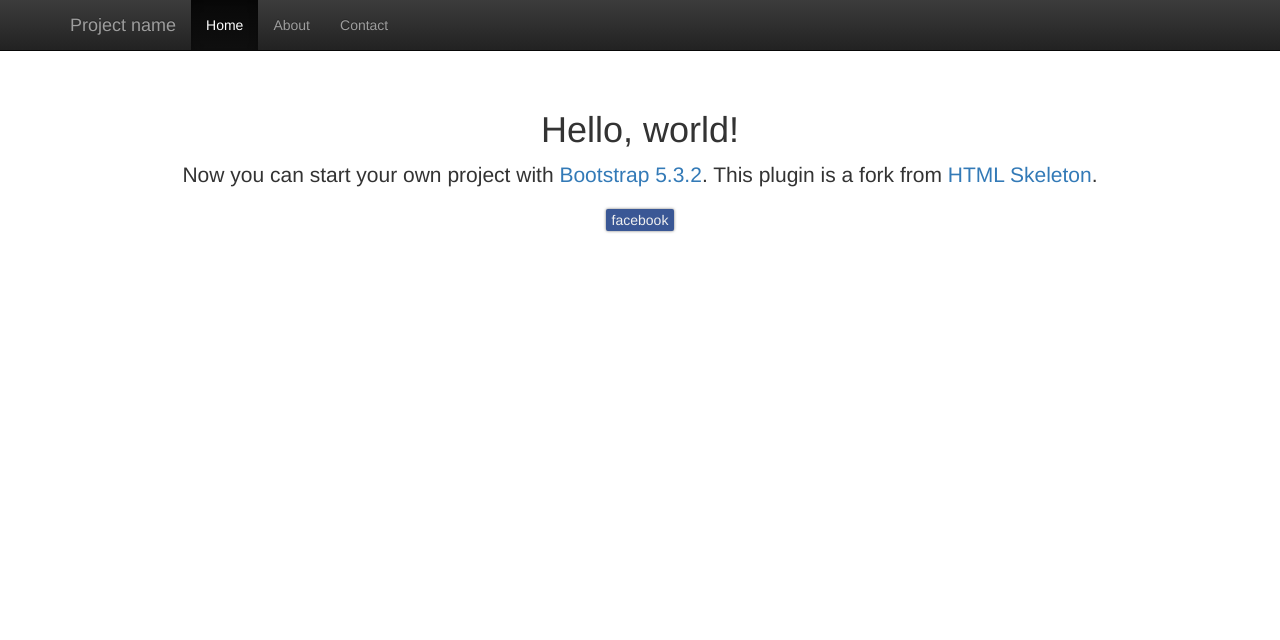
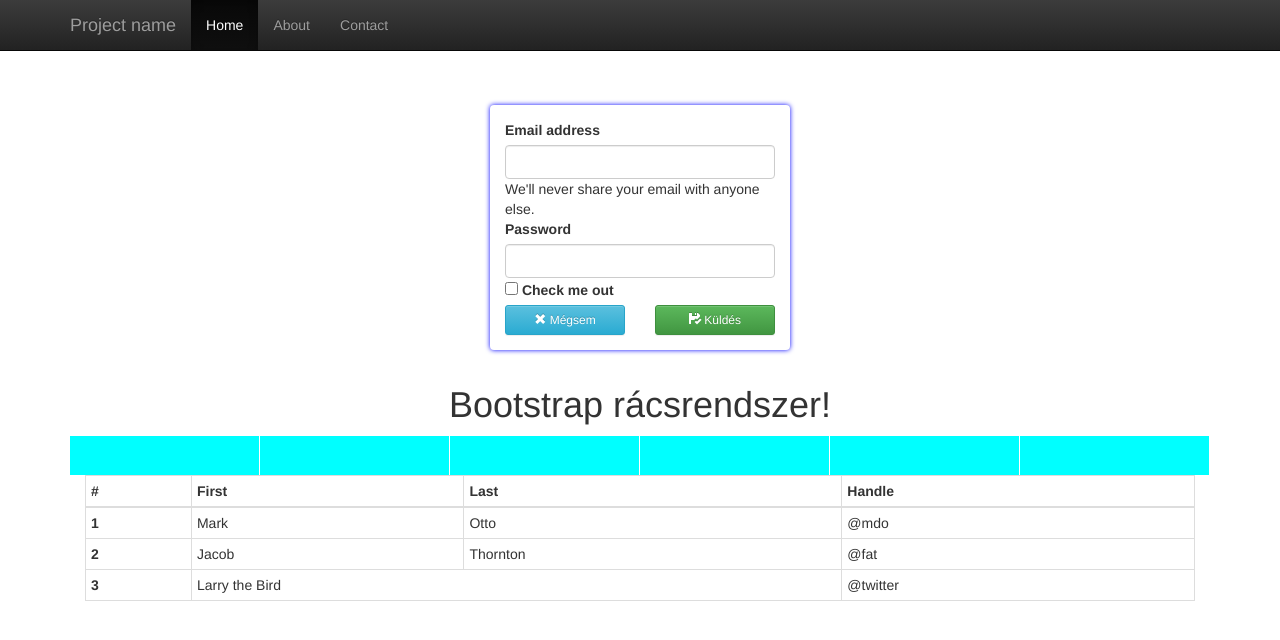
Before and after one commit to karmansandor/html5_css1, a plain HTML site: page index.html in a window 1280 px wide. Drawn offline with nearby package versions, Linux system fonts and the light colour scheme.

Commit message:
Bootstrap második rész

```diff
--- a/css/main.css
+++ b/css/main.css
@@ -39,3 +39,23 @@
     50% {opacity: 0.5; left: 0; top: 100px;}
     100% {opacity: 1; left: 0; top: 0;}
 }
+.test-row div {
+    height: 40px;
+    background-color: aqua;
+    border-right: solid 1px white;
+    border-top: solid 1px white;
+
+}
+table, form {
+    text-align: left;
+}
+.my-form{
+    max-width: 300px;
+    margin: 15px auto;
+    box-shadow: 0 0 5px blue;
+    padding: 15px;
+    border-radius: 4px;
+}
+.form-div{
+    float: none;
+}
--- a/index.html
+++ b/index.html
@@ -41,31 +41,94 @@
         </div>
     </nav>
 
+    <!-- Bootstrap -->
     <div class="container">
         <div class="starter-template">
-            <h1>Hello, world!</h1>
-            <p class="lead">
-                Now you can start your own project with
-                <a target="_blank" href="http://getbootstrap.com/">Bootstrap 5.3.2</a>.
-                This plugin is a fork from
-                <a id="main-link" href="https://github.com/le717/brackets-html-skeleton#readme">HTML Skeleton</a>.</p>
-            <div class="button-div">
-                <button class="btn-facebook" onclick="showProfile()">facebook</button>
+            <!-- Formok -->
+            <div class="row">
+                <div class="col-xs-12 form-div">
+                    <form class="my-form">
+                      <div class="mb-3">
+                        <label for="exampleInputEmail1" class="form-label">Email address</label>
+                        <input type="email" class="form-control" id="exampleInputEmail1" aria-describedby="emailHelp">
+                        <div id="emailHelp" class="form-text">We'll never share your email with anyone else.</div>
+                      </div>
+                      <div class="mb-3">
+                        <label for="exampleInputPassword1" class="form-label">Password</label>
+                        <input type="password" class="form-control" id="exampleInputPassword1">
+                      </div>
+                      <div class="mb-3 form-check">
+                        <input type="checkbox" class="form-check-input" id="exampleCheck1">
+                        <label class="form-check-label" for="exampleCheck1">Check me out</label>
+                          <div class="row">
+                             <div class="col-xs-6">
+                                  <button type="button" class="btn btn-info btn-block btn-sm">
+                                  <span class="glyphicon glyphicon-remove"></span>
+                                  Mégsem</button>
+                             </div>
+
+                             <div class="col-xs-6">
+                                  <button type="submit" class="btn btn-success btn-block btn-sm">
+                                    <span class="glyphicon glyphicon-floppy-saved" aria-hidden="true"></span>
+                                    Küldés
+                                  </button>
+                             </div>
+                          </div>
+                      </div>
+                    </form>
+                </div>
+            </div>
+            <!-- /Formok -->
+
+            <h1>Bootstrap rácsrendszer!</h1>
+            <div class="row test-row">
+                <div class="col-xs-12 col-sm-6 col-md-4 col-lg-2"></div>
+                <div class="col-xs-12 col-sm-6 col-md-4 col-lg-2"></div>
+                <div class="col-xs-12 col-sm-6 col-md-4 col-lg-2"></div>
+                <div class="col-xs-12 col-sm-6 col-md-4 col-lg-2"></div>
+                <div class="col-xs-12 col-sm-6 col-md-4 col-lg-2"></div>
+                <div class="col-xs-12 col-sm-6 col-md-4 col-lg-2"></div>
             </div>
 
-            <div class="profile-div" >
-                <form role="form">
-                    <div class="form-groups">
-                        <input type="text" class="form-control" placeholder="profilod">
-                    </div>
-                    <div class="form-groups">
-                        <input type="jelszó" class="form-control" placeholder="jelszó">
-                    </div>
-                </form>
+            <!-- Táblák -->
+               <div class="row">
+                <div class="col-xs-12">
+                    <table class="table table-bordered table-hover table-condensed">
+                      <thead>
+                        <tr>
+                          <th scope="col">#</th>
+                          <th scope="col">First</th>
+                          <th scope="col">Last</th>
+                          <th scope="col">Handle</th>
+                        </tr>
+                      </thead>
+                      <tbody>
+                        <tr>
+                          <th scope="row">1</th>
+                          <td>Mark</td>
+                          <td>Otto</td>
+                          <td>@mdo</td>
+                        </tr>
+                        <tr class= >
+                          <th scope="row">2</th>
+                          <td>Jacob</td>
+                          <td>Thornton</td>
+                          <td>@fat</td>
+                        </tr>
+                        <tr>
+                          <th scope="row">3</th>
+                          <td colspan="2">Larry the Bird</td>
+                          <td>@twitter</td>
+                        </tr>
+                      </tbody>
+                    </table>
+                </div>
             </div>
-
+            <!-- /Táblák -->
         </div>
     </div>
+    <!-- /Bootstrap -->
+
 
     <script src="https://ajax.googleapis.com/ajax/libs/jquery/1.11.3/jquery.min.js"></script>
     <script src="https://cdn.jsdelivr.net/npm/bootstrap@3.3.7/dist/js/bootstrap.min.js" integrity="sha384-Tc5IQib027qvyjSMfHjOMaLkfuWVxZxUPnCJA7l2mCWNIpG9mGCD8wGNIcPD7Txa" crossorigin="anonymous"></script>
```
